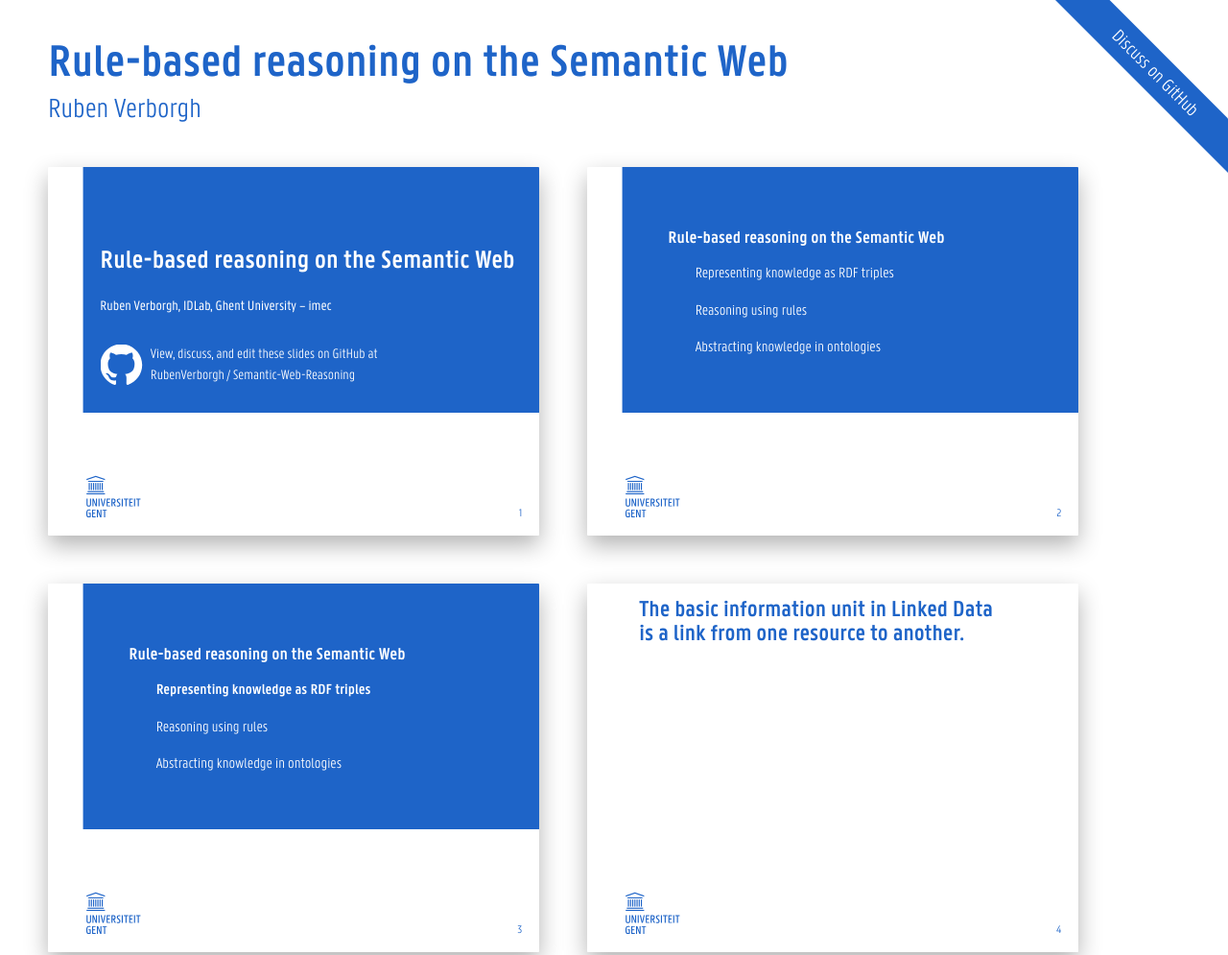
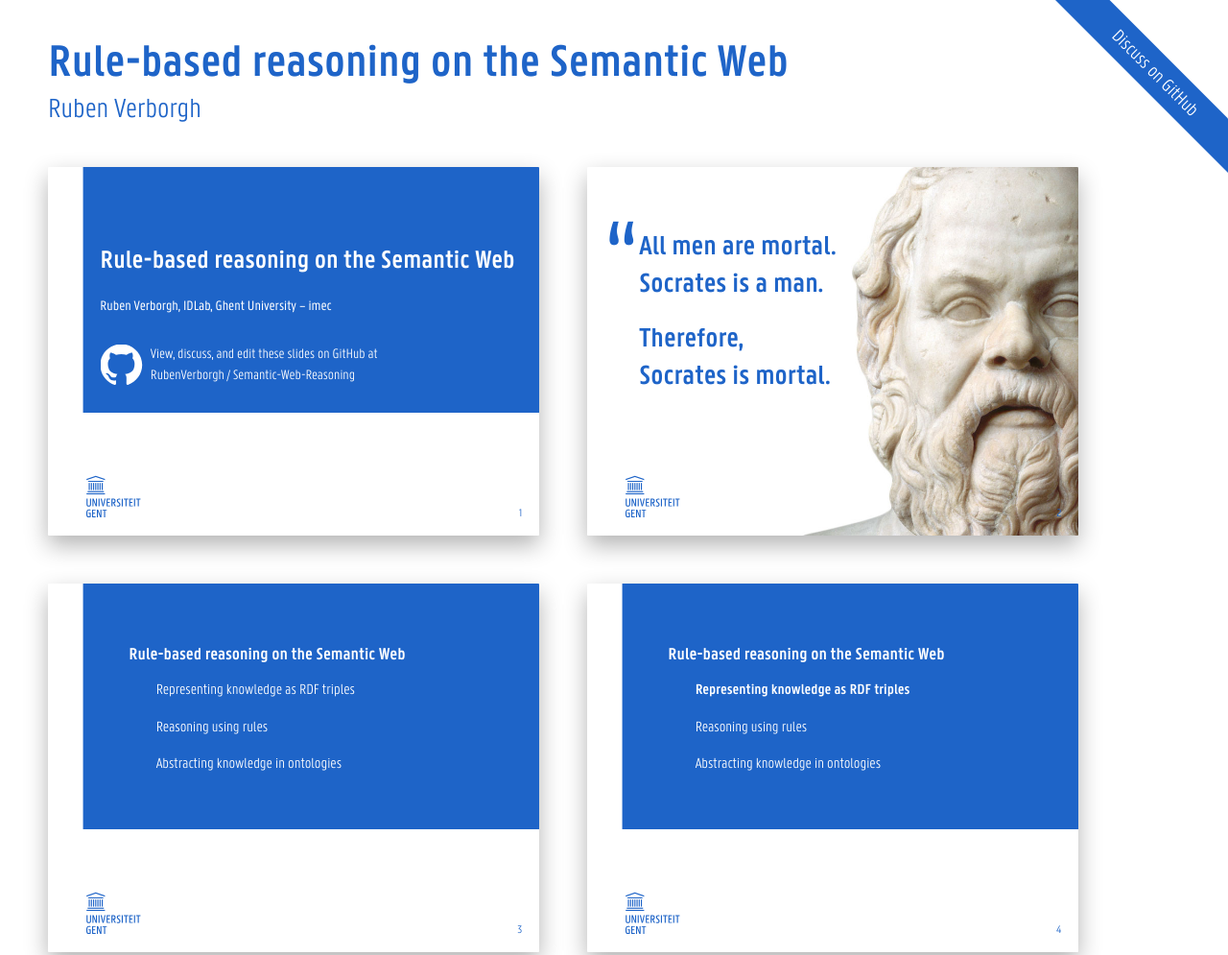
Before and after one commit to RubenVerborgh/Semantic-Web-Reasoning, a website: page index.html in a window 1280 px wide. Shown: the top 995 px of the page at 96% size. Drawn offline with Linux system fonts and the light colour scheme; no server answers; files whose address does not match are found by name.

Commit message:
Add Socrates introduction.

```diff
--- a/index.html
+++ b/index.html
@@ -27,6 +27,20 @@
       View, discuss, and edit these slides on GitHub at<br>
       <a href="https://github.com/RubenVerborgh/Semantic-Web-Reasoning">RubenVerborgh / Semantic-Web-Reasoning</a>
     </p>
+  </div>
+
+  <div class="slide" id="socrates">
+    <blockquote class="next">
+      <p>
+        All men are mortal.<br>
+        Socrates is a man.
+      </p>
+      <p class="next">
+        Therefore,<br>
+        Socrates is mortal.
+      </p>
+    </blockquote>
+    <img src="images/socrates.jpg" alt="" style="height: 1700px; position: absolute; top: -150px; right: -340px; z-index: -1">
   </div>
 
   <div class="black toc slide" id="index">
--- a/styles/custom.css
+++ b/styles/custom.css
@@ -131,3 +131,11 @@ iframe.eye {
 .slide pre code {
   line-height: 1.7;
 }
+
+blockquote {
+  margin-top: 2em !important;
+}
+blockquote p {
+  font-size: 2em;
+  font-weight: bold;
+}
```
Also changed, not shown: images/socrates.jpg (added).
